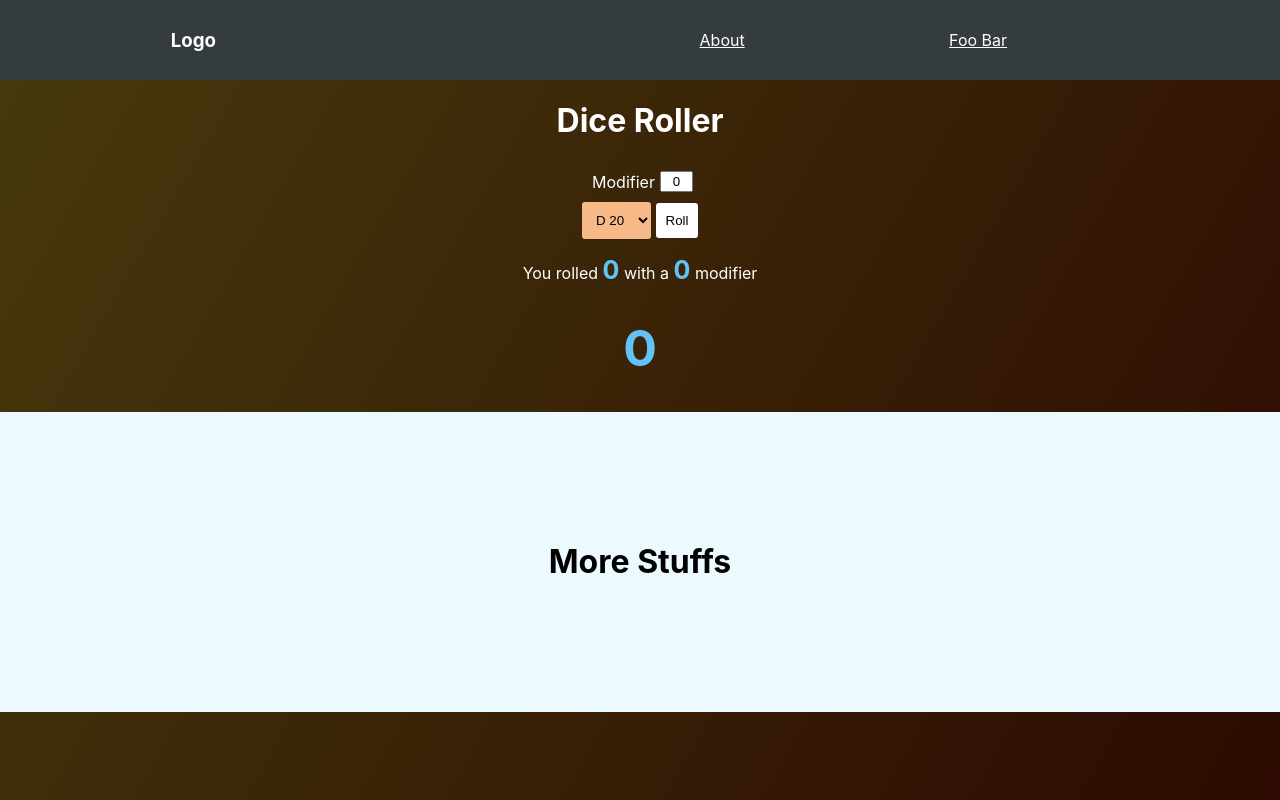
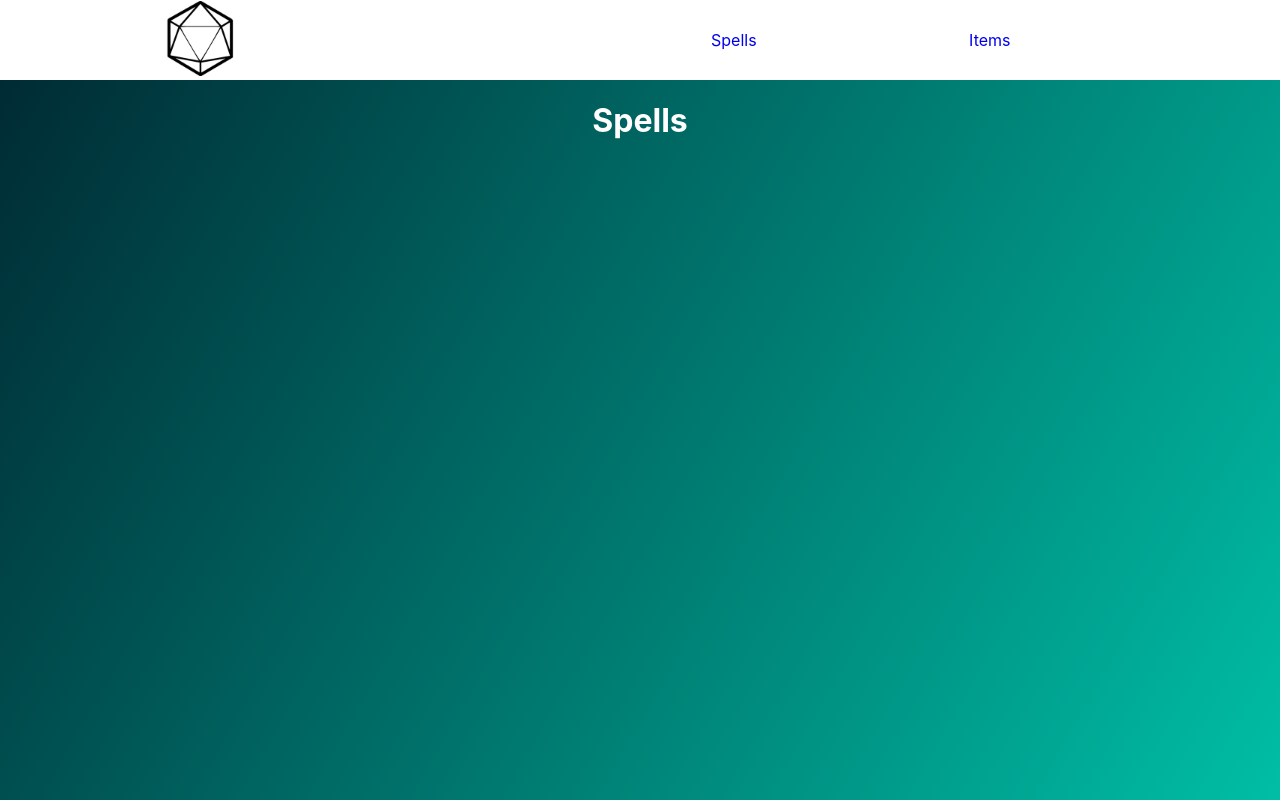
Before and after one commit to njmaeys/dice-roller, a React (Create React App) app: page /spells in a window 1280 px wide. Built offline with nearby package versions, Linux system fonts and the light colour scheme.

Commit message:
rename components. implement routing. start using api for spells

```diff
--- a/src/App.css
+++ b/src/App.css
@@ -8,8 +8,13 @@ nav {
   justify-content: space-around;
   align-items: center;
   min-height: 10vh;
-  background: rgb(52, 60, 63);
-  color: white;
+  background: rgb(255, 255, 255);
+  color: #002731;
+}
+
+.logo-image {
+  width: 75px;
+  height: 75px;
 }
 
 .nav-links {
@@ -20,11 +25,20 @@ nav {
   list-style: none;
 }
 
+a {
+  text-decoration: none;
+}
+
 body {
-  background-image: linear-gradient(120deg, #473a0d 0%, #2c0a01 100%);
+  background-image: linear-gradient(120deg, #002731 0%, #00bea5 100%);
   color: white;
   font-family: sans-serif;
   min-height: 100vh;
+}
+
+.div-dice-roller {
+  height: 100%;
+  align-items: center;
 }
 
 .modifier-input {
--- a/src/App.js
+++ b/src/App.js
@@ -1,12 +1,10 @@
-import React, {
-  useState
-} from 'react';
+import React from 'react';
 import './App.css';
 
-// Components
-import Dice from './components/Dice';
-import Results from './components/Results';
 import Nav from './Nav';
+import Home from './Home';
+import Spells from './Spells';
+import Items from './Items';
 
 import {
   BrowserRouter as Router,
@@ -15,35 +13,16 @@ import {
 } from 'react-router-dom';
 
 function App() {
-  // state stuff
-  const [rollResult, setRollResult] = useState(0);
-  const [dice, setDice] = useState(20);
-  const [diceModifier, setDiceModifier] = useState(0);
-  const [rollPlusMod, setRollPlusMod] = useState(0);
 
   return (
     <Router>
       <div className="App">
         <Nav />
-        <div className="div-dice-roller">
-          <h1>Dice Roller</h1>
-          <Dice
-            setRollResult={setRollResult}
-            dice={dice}
-            setDice={setDice}
-            diceModifier={diceModifier}
-            setDiceModifier={setDiceModifier}
-            setRollPlusMod={setRollPlusMod}
-          />
-          <Results
-            rollResult={rollResult}
-            diceModifier={diceModifier}
-            rollPlusMod={rollPlusMod}
-          />
-        </div>
-        <div className="div-something-else">
-          <h1>More Stuffs</h1>
-        </div>
+        <Switch>
+          <Route path="/" exact component={Home} />
+          <Route path="/spells" component={Spells} />
+          <Route path="/items" component={Items} />
+        </Switch>
       </div>
     </Router>
   );
--- /dev/null
+++ b/src/Home.js
@@ -0,0 +1,36 @@
+import React, {
+  useState
+} from 'react';
+
+// Components
+import Dice from './components-dice/Dice';
+import Results from './components-dice/Results';
+
+function Home() {
+  // state stuff
+  const [rollResult, setRollResult] = useState(0);
+  const [dice, setDice] = useState(20);
+  const [diceModifier, setDiceModifier] = useState(0);
+  const [rollPlusMod, setRollPlusMod] = useState(0);
+
+  return (
+    <div className="div-dice-roller">
+      <h1>Dice Roller</h1>
+      <Dice
+        setRollResult={setRollResult}
+        dice={dice}
+        setDice={setDice}
+        diceModifier={diceModifier}
+        setDiceModifier={setDiceModifier}
+        setRollPlusMod={setRollPlusMod}
+      />
+      <Results
+        rollResult={rollResult}
+        diceModifier={diceModifier}
+        rollPlusMod={rollPlusMod}
+      />
+    </div>
+  );
+}
+
+export default Home;
--- /dev/null
+++ b/src/Items.js
@@ -0,0 +1,11 @@
+import React from 'react';
+
+function Items() {
+  return(
+    <div>
+      <h1>Items</h1>
+    </div>
+  );
+}
+
+export default Items;
--- a/src/Nav.jsx
+++ b/src/Nav.jsx
@@ -4,22 +4,22 @@ import {
   Link
 } from 'react-router-dom';
 
+import logo from './images/d20_logo.png';
+
 function Nav() {
-
-  const navStyle = {
-    color: 'white'
-  };
 
   return (
     <div>
       <nav>
-        <h3>Logo</h3>
+        <Link to="/">
+          <img className="logo-image" src={logo} alt="Logo" />
+        </Link>
         <ul className="nav-links">
-          <Link style={navStyle} to="/about">
-            <li>About</li>
+          <Link to="/spells">
+            <li>Spells</li>
           </Link>
-          <Link style={navStyle} to="/foobar">
-            <li>Foo Bar</li>
+          <Link to="/items">
+            <li>Items</li>
           </Link>
         </ul>
       </nav>
--- /dev/null
+++ b/src/Spells.js
@@ -0,0 +1,11 @@
+import React from 'react';
+
+function Spells() {
+  return (
+    <div>
+      <h1>Spells</h1>
+    </div>
+  );
+}
+
+export default Spells;
```
Also changed, not shown: src/components-dice/Dice.js (renamed from src/components/Dice.js), src/components-dice/Results.js (renamed from src/components/Results.js), src/images/d20_logo.png (added).
